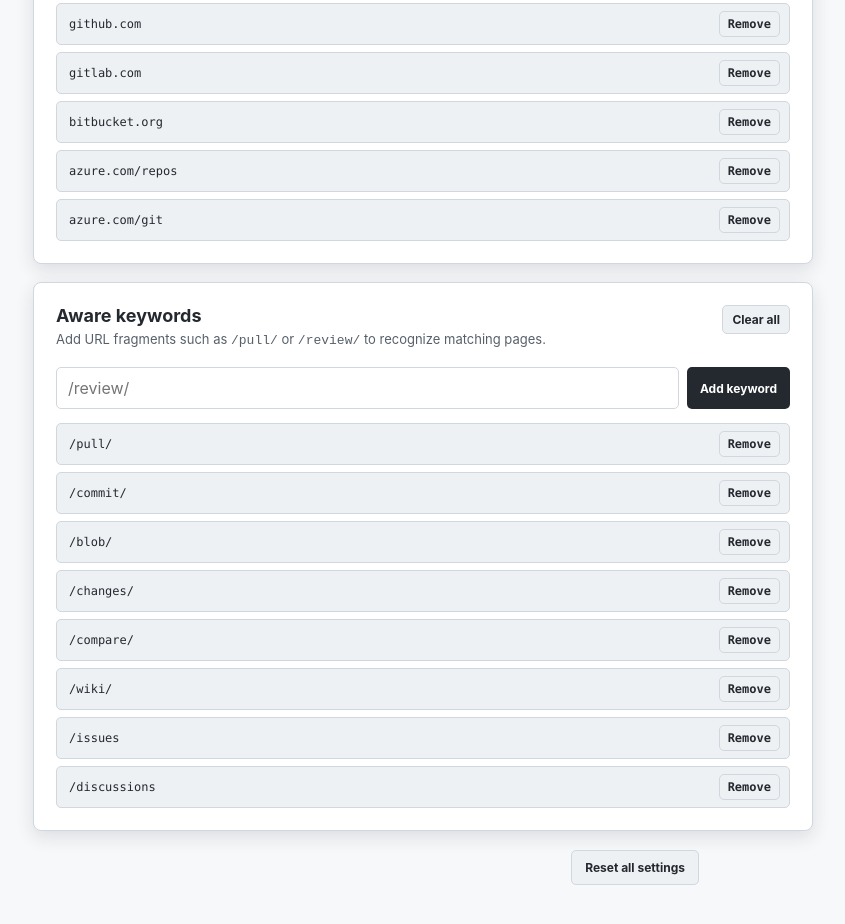
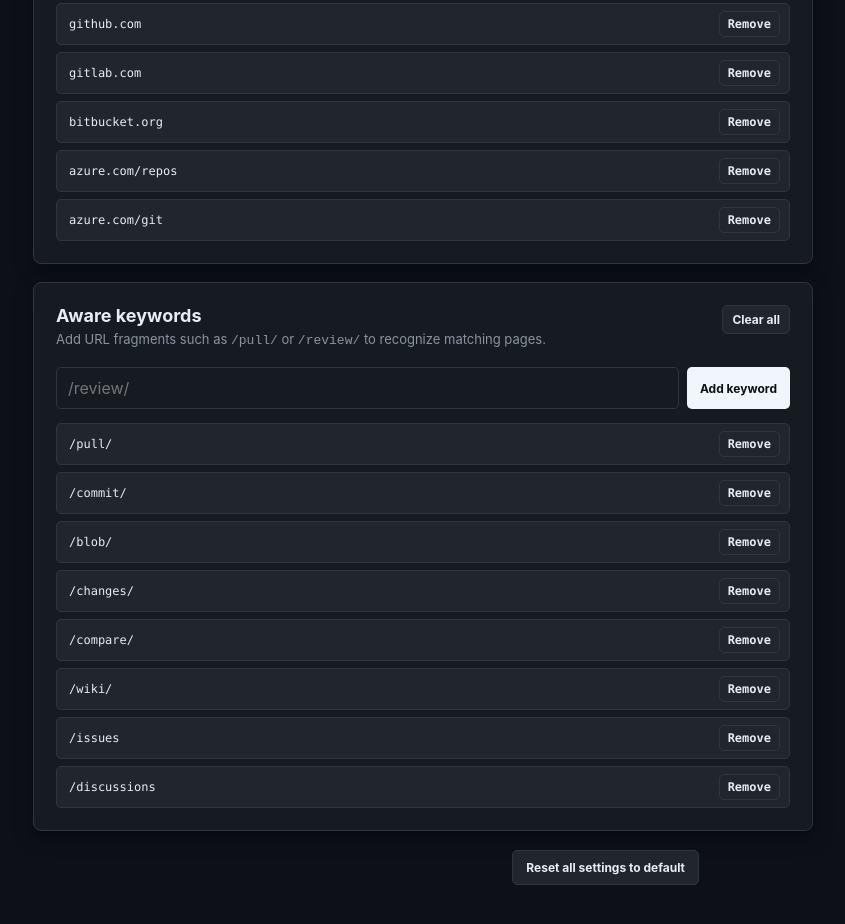
Before and after one commit to HunterTigerDavis/github-code-linkify, a browser extension: page options.html in a window 1280 px wide. Shown: the part 778-1702 px from the top of the page, without its empty margins (217-1062 px from the left). Drawn offline with Linux system fonts and the light colour scheme.

Commit message:
default to dark mode, text adjustment

```diff
--- a/options.html
+++ b/options.html
@@ -101,7 +101,7 @@
         </section>
 
         <footer class="options-footer">
-            <button class="reset-button" id="reset-settings" type="button">Reset all settings</button>
+            <button class="reset-button" id="reset-settings" type="button">Reset all settings to default</button>
             <span id="save-status" role="status" aria-live="polite"></span>
         </footer>
     </main>
--- a/settings.js
+++ b/settings.js
@@ -21,7 +21,7 @@ const DEFAULT_AWARE_KEYWORDS = [
 
 const DEFAULT_SETTINGS = {
   autoScanOnOpen: false,
-  darkMode: false,
+  darkMode: true,
   showBadge: true,
   enableBaseUrlCheck: true,
   enableKeywordCheck: true,
```
